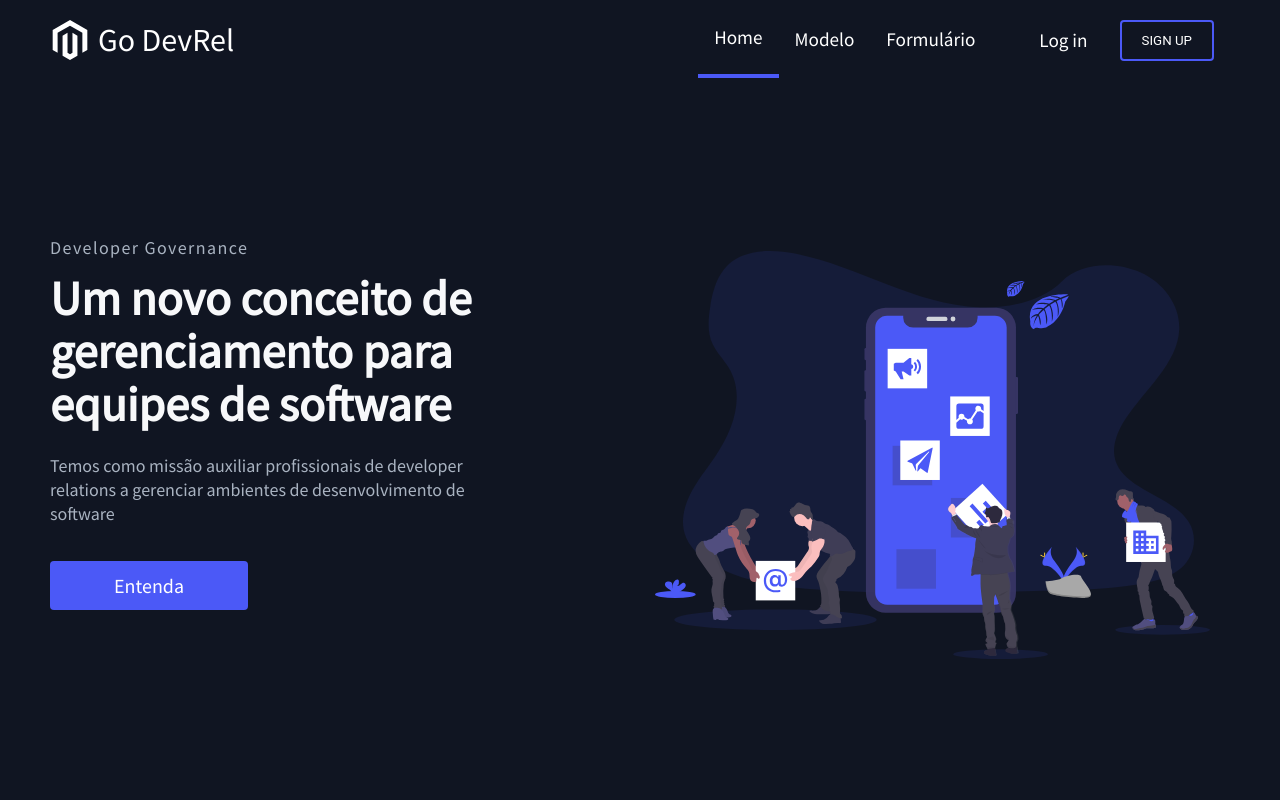
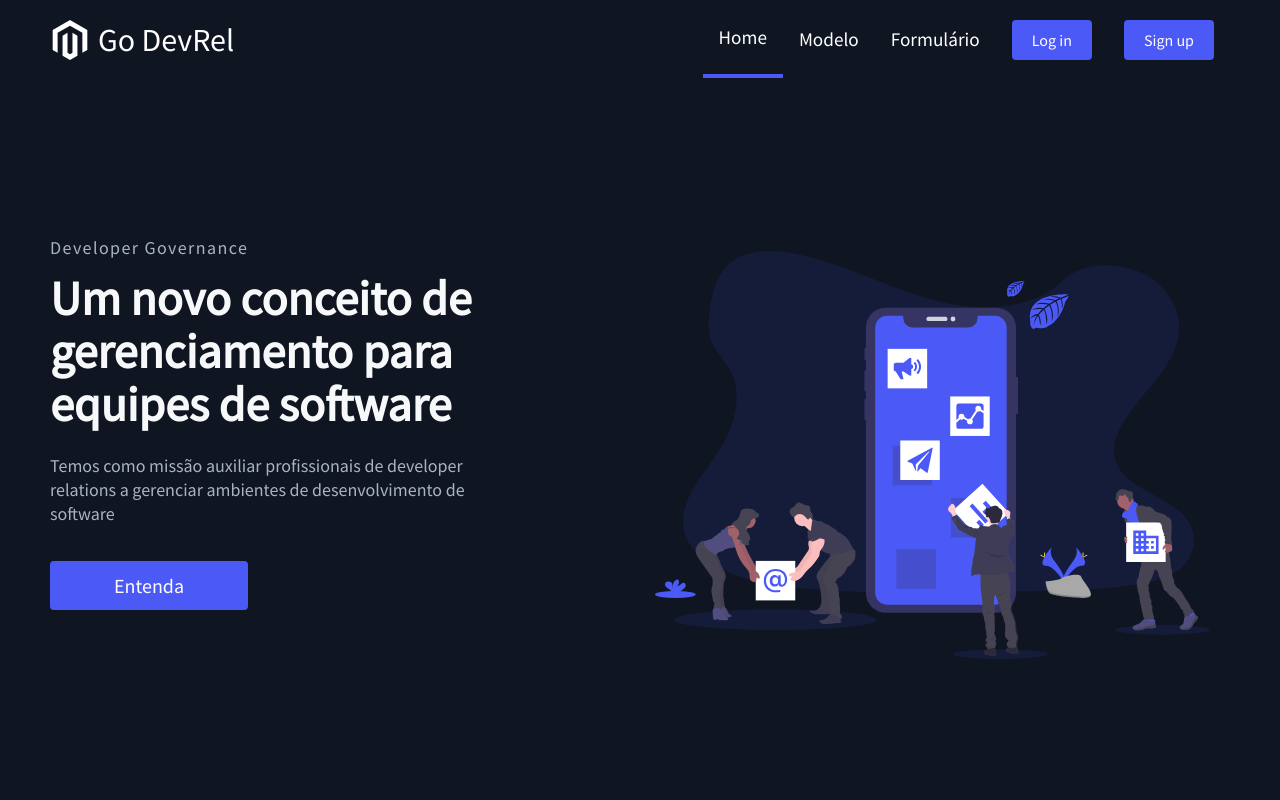
Before and after one commit to MuriloArelhano/Frontend-TCC, a React (Create React App) app: page / in a window 1280 px wide. Shown: the top 800 px of the page. Built offline with nearby package versions, Linux system fonts and the light colour scheme; no server answers.

Commit message:
Incluindo a data em cada resposta

```diff
--- a/src/components/CsvPopup/styles.js
+++ b/src/components/CsvPopup/styles.js
@@ -9,7 +9,7 @@ export const CsvPopupContent = styled.div`
   position: absolute;
   top: -58px;
   right: 0;
-  min-width: 120%;
+  min-width: 188px;
   min-height: 64px;
   background-color: #2EA44F;
   color: #ffffff;
--- a/src/components/Navbar/Navbar.js
+++ b/src/components/Navbar/Navbar.js
@@ -2,7 +2,6 @@ import React, { useState, useEffect, useContext } from "react";
 import { FaBars, FaTimes } from "react-icons/fa";
 import { IconContext } from "react-icons/lib";
 import { Button } from "../../globalStyles";
-import { ButtonNav, ButtonLogin } from "./NavbarElements";
 import {useLocation} from "react-router-dom";
 import {
   Nav,
@@ -94,36 +93,26 @@ const Navbar = ({position}) => {
                   <NavItemBtn>
                     {button ? (
                       <NavBtnLink to="/entrar" onClick={closeMobileMenu}>
-                        <ButtonLogin>Log in</ButtonLogin>
+                        <Button primary>Log in</Button>
                       </NavBtnLink>
                     ) : (
                       <NavBtnLink to="/entrar" onClick={closeMobileMenu}>
-                        <ButtonLogin fontBig big primary>
+                        <Button fontBig primary>
                           Log in
-                        </ButtonLogin>
+                        </Button>
                       </NavBtnLink>
                     )}
                   </NavItemBtn>
                   <NavItemBtn>
                     {button ? (
                       <NavBtnLink to="/cadastro" onClick={closeMobileMenu}>
-                        <ButtonNav primary>
-                          <span></span>
-                          <span></span>
-                          <span></span>
-                          <span></span>
-                          Sign up
-                        </ButtonNav>
+                        <Button primary>Sign up</Button>
                       </NavBtnLink>
                     ) : (
                       <NavBtnLink to="/cadastro" onClick={closeMobileMenu}>
-                        <ButtonNav fontBig primary>
-                          <span></span>
-                          <span></span>
-                          <span></span>
-                          <span></span>
+                        <Button fontBig primary>
                           Sign up
-                        </ButtonNav>
+                        </Button>
                       </NavBtnLink>
                     )}
                   </NavItemBtn>
--- a/src/components/Navbar/NavbarElements.js
+++ b/src/components/Navbar/NavbarElements.js
@@ -106,7 +106,6 @@ export const NavLinks = styled(Link)`
     padding: 2rem;
     width: 100%;
     display: table;
-    border: none;
     /* border: 1px solid green; */
 
     &:hover {
@@ -139,158 +138,3 @@ export const NavBtnLink = styled(Link)`
   outline: none;
   /* border: 1px solid red; */
 `
-
-export const Button = styled.button`
-  border-radius: 4px;
-  background: ${({ primary }) => (primary ? "#4B59F7" : "#0467FB")};
-  white-space: nowrap;
-  padding: ${({ big }) => (big ? "12px 64px" : "10px 20px")};
-  color: #fff;
-  font-size: ${({ fontBig }) => (fontBig ? "20px" : "16px")};
-  outline: none;
-  border: none;
-  cursor: pointer;
-
-  &:hover {
-    transition: all 0.3 ease-out;
-    background: #fff;
-    background: ${({ primary }) => (primary ? "#0467FB" : "#4B59F7")};
-  }
-
-  @media screen and (max-width: 960px) {
-    width: 100%;
-  }
-`;
-
-export const ButtonLogin = styled.button`
-  border-radius: 4px;
-  white-space: nowrap;
-  padding: ${({ big }) => (big ? "12px 64px" : "0 0 0 32px")};
-  color: white;
-  font-size: ${({ fontBig }) => (fontBig ? "20px" : "1.2rem")};
-  outline: none;
-  border: none;
-  cursor: pointer;
-  background: transparent;
-
-  &:hover {
-    transition: all 0.5s ease-out;
-    color: #1890ff;
-  }
-
-  @media screen and (max-width: 960px) {
-    width: 100%;
-  }
-`;
-
-export const ButtonNav = styled.button`
-  position: relative;
-  display: inline-block;
-  padding: 10px 20px;
-  background: transparent;
-  border-radius: 4px;
-  color: white;
-  text-decoration: none;
-  text-transform: uppercase;
-  overflow: hidden;
-  font-family: "Roboto", sans-serif;
-  filter: hue-rotate(0deg);
-  border: 2px solid #4B59F7;
-  transition: all 0.1s linear;
-
-
-  &:hover {
-    border: 1px solid transparent;
-    cursor: pointer;
-
-    span {
-      position: absolute;
-      display: block;
-
-      &:nth-child(1) {
-        filter: hue-rotate(0deg);
-        top: 0;
-        left: 0;
-        width: 100%;
-        height: 3px;
-        background: linear-gradient(90deg, transparent, #3a86ff);
-        animation: animate1 1s linear infinite;
-      }
-      @keyframes animate1 {
-        0% {
-          left: -100%;
-        }
-        50%,
-        100% {
-          left: 100%;
-        }
-      }
-
-      &:nth-child(2) {
-        filter: hue-rotate(60deg);
-        top: -100%;
-        right: 0;
-        width: 3px;
-        height: 100%;
-        background: linear-gradient(180deg, transparent, #3a86ff);
-        animation: animate2 1s linear infinite;
-        animation-delay: 0.25s;
-      }
-
-      @keyframes animate2 {
-        0% {
-          top: -100%;
-        }
-        50%,
-        100% {
-          top: 100%;
-        }
-      }
-      &:nth-child(3) {
-        filter: hue-rotate(120deg);
-        bottom: 0;
-        right: 0;
-        width: 100%;
-
-        background: linear-gradient(270deg, transparent, #3a86ff);
-        animation: animate3 1s linear infinite;
-        animation-delay: 0.5s;
-      }
-      @keyframes animate3 {
-        0% {
-          right: -100%;
-          height: 3px;
-        }
-        50%,
-        100% {
-          height: 2px;
-          right: 100%;
-        }
-      }
-
-      &:nth-child(4) {
-        filter: hue-rotate(300deg);
-        bottom: -100%;
-        left: 0;
-        width: 3px;
-        height: 100%;
-        background: linear-gradient(360deg, transparent, #3a86ff);
-        animation: animate4 1s linear infinite;
-        animation-delay: 0.75s;
-      }
-      @keyframes animate4 {
-        0% {
-          bottom: -100%;
-        }
-        50%,
-        100% {
-          bottom: 100%;
-        }
-      }
-    }
-  }
-
-  @media screen and (max-width: 960px) {
-    width: 100%;
-  }
-`
--- a/src/components/Table/index.js
+++ b/src/components/Table/index.js
@@ -62,7 +62,7 @@ const Table = ({ data, columns, actions, statusColor, type }) => {
                 {row.cells.map(cell => {
                   return (
                     <td {...cell.getCellProps()} className={cell.column.id === 'status' ? statusColor(cell.value) : ''}>
-                      {cell.render('Cell')}
+                      {cell.column.id === 'updatedAt' ? String(cell.value).substr(0, 10) : cell.render('Cell')}
                     </td>
                   )
                 })}
--- a/src/pages/Account/index.js
+++ b/src/pages/Account/index.js
@@ -51,7 +51,7 @@ const Account = () => {
         if (response.status === 200) {
             setFormAnswers(response.data.map(answer => ({
                 ...answer,
-                updatedAt: new Date(answer.updatedAt).toLocaleDateString()
+                updatedAt: new Date(answer.updatedAt).toLocaleString()
             })));
         }
     }, []);
--- a/src/pages/Form/FormPage.js
+++ b/src/pages/Form/FormPage.js
@@ -137,7 +137,8 @@ const Form = memo(() => {
                 Notification.show('success', 'Formulário enviado com sucesso!');
                 history.goBack();
             } else {
-                Notification.show('error', response.error);
+                setLoadingSubmit(false);
+                Notification.show('error', response.error ? response.error : 'Erro ao enviar respostas');
             }
         } else {
             handleErrorNotification(Object.values(errors));
```
Also changed, not shown: src/pages/Account/adminPanel.js (+29 -14 lines), 1 other file (tests, documents, lock files or other folders).
